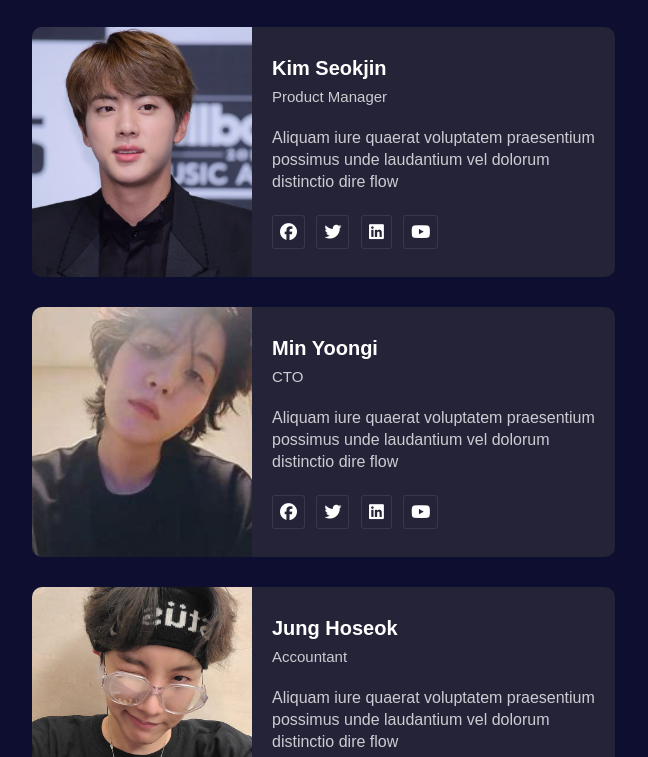
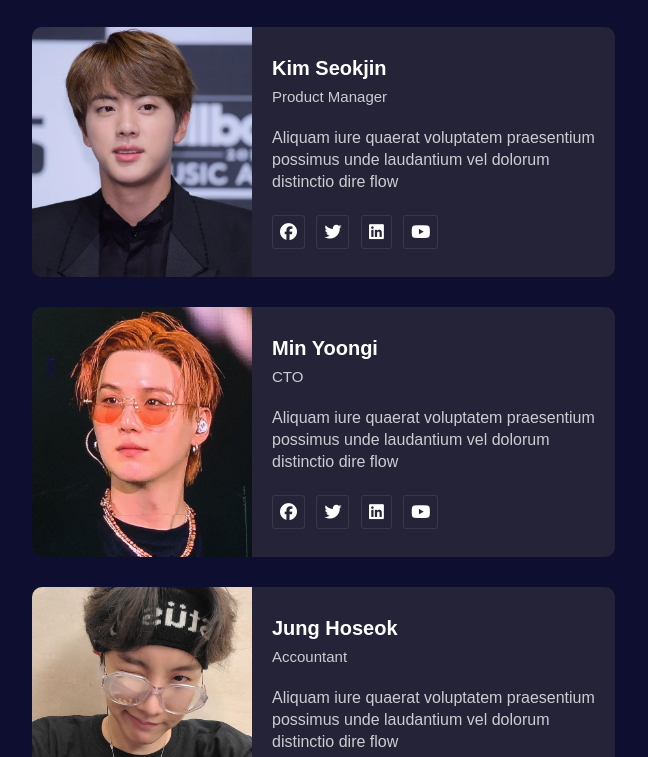
Before and after one commit to bethelinoni/PROJECTS, a plain HTML site: page team.html in a window 1280 px wide. Shown: the part 524-1281 px from the top of the page, without its empty margins (33-681 px from the left). Drawn offline with Linux system fonts and the light colour scheme.

Commit message:
Changed a picture

```diff
--- a/team.html
+++ b/team.html
@@ -97,7 +97,7 @@
             </div>
 
             <div class="inside1">
-                <img class="five" src="IMAGES/suga1.jpg" alt="">
+                <img class="five" src="IMAGES/suga7.jpg" alt="">
 
                 <div class="inside2">
                     <h4 class="six">Min Yoongi</h4>
```
